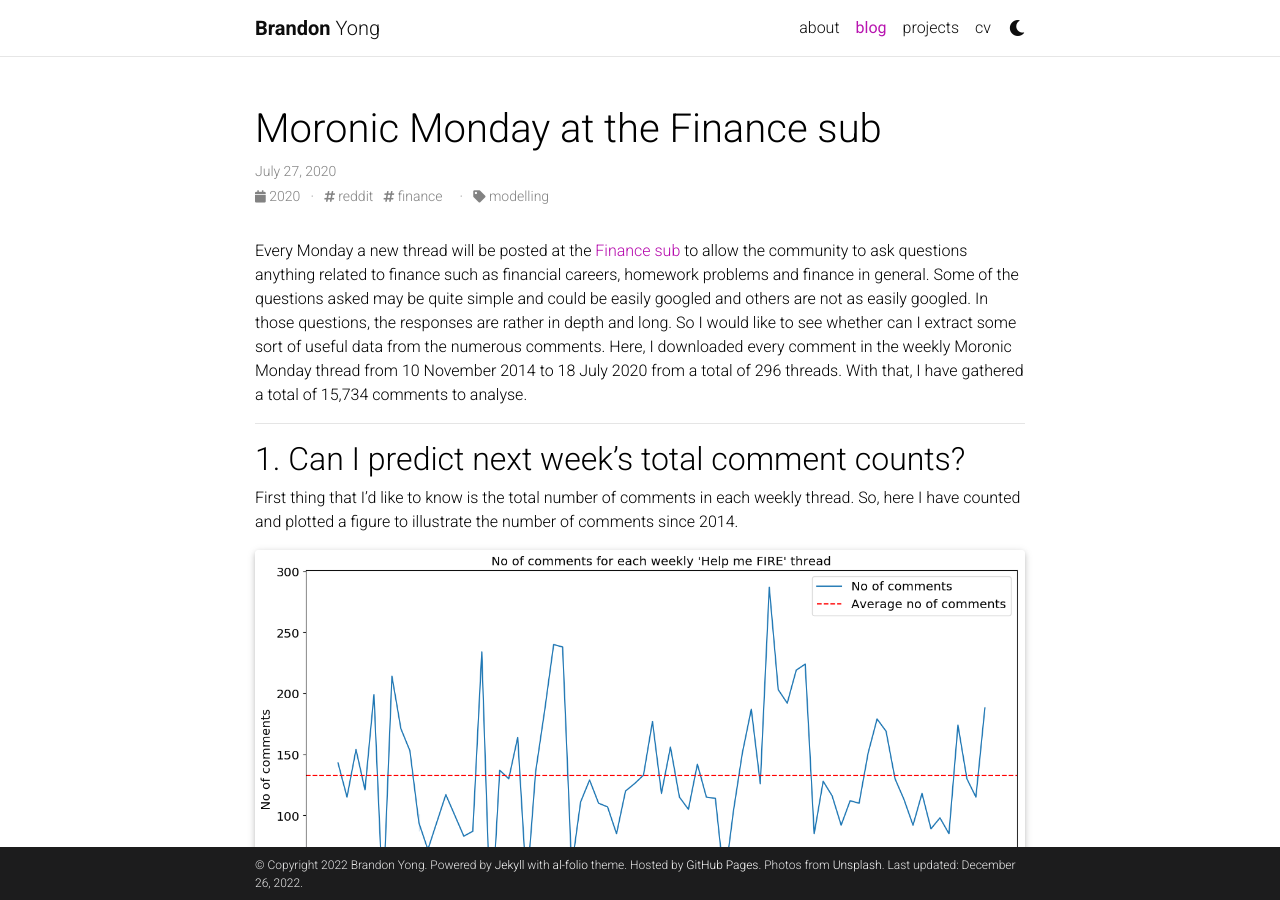
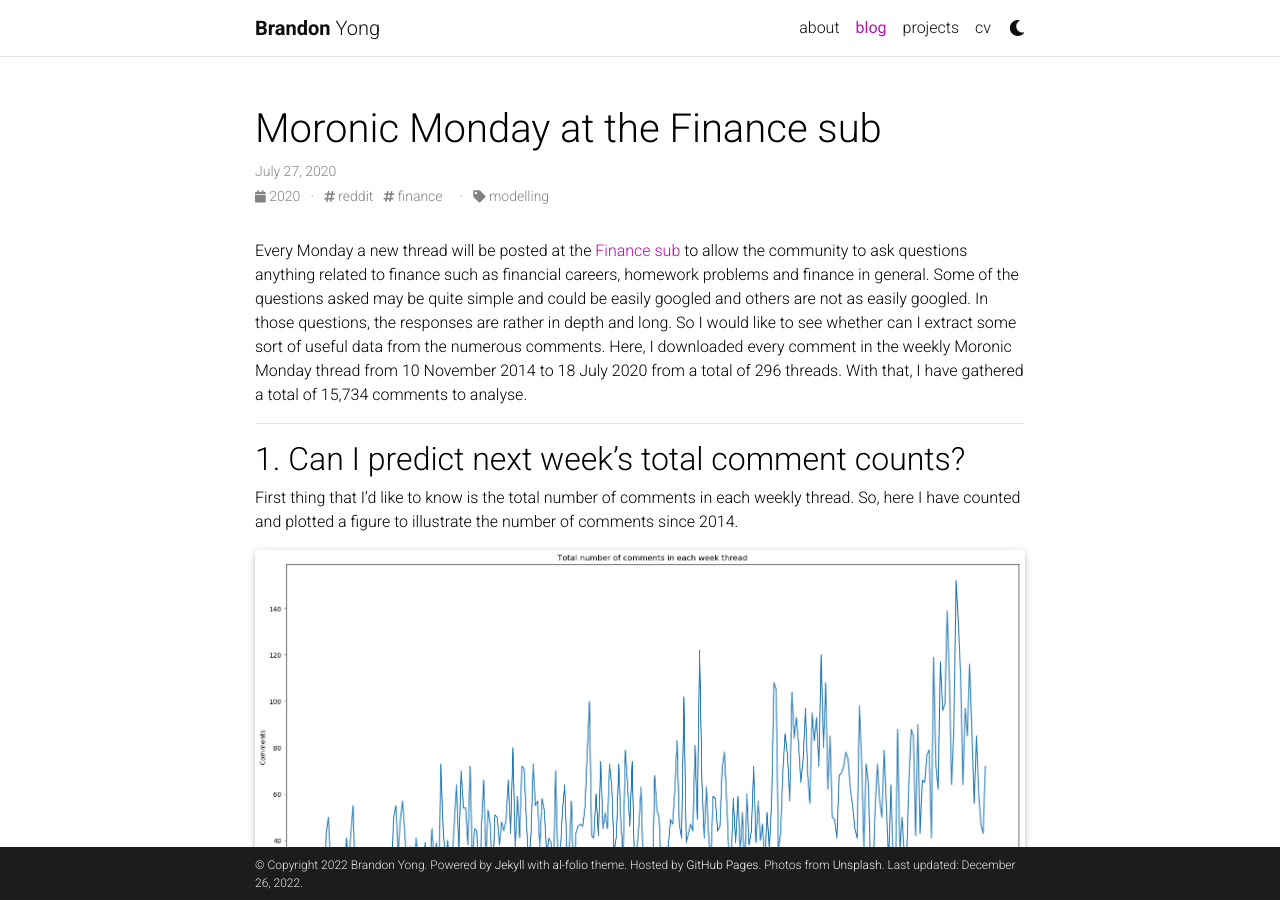
Before and after one commit to brandonyongys/brandonyongys.github.io, a Jekyll site: the page built from _posts/2020-07-27-finance-analysis.md, in a window 1280 px wide and 900 px high. Built offline with Jekyll 4.4.1, drawn with Linux system fonts in a browser that asks for light colours; full-size pictures stand in for the smaller copies a plugin makes; comment, search, counter and statistics services are not loaded; a style sheet for code colours, icons or effects is not loaded.

Commit message:
Updated the links for the images in finance analysis

```diff
--- a/_posts/2020-07-27-finance-analysis.md
+++ b/_posts/2020-07-27-finance-analysis.md
@@ -19,7 +19,7 @@
 
 <div class="row mt-3">
     <div class="col-sm mt-3 mt-md-0">
-        {% include figure.html path="assets/img/202008-finance-FIRE/00%20Weekly%20no%20of%20comments.png" class="img-fluid rounded z-depth-1" %}
+        {% include figure.html path="assets/img/202008-reddit-finance/01%20Weekly%20no%20of%20comments.png" class="img-fluid rounded z-depth-1" %}
     </div>
 </div>
 
@@ -35,7 +35,7 @@
 
 <div class="row mt-3">
     <div class="col-sm mt-3 mt-md-0">
-        {% include figure.html path="assets/img/202008-finance-FIRE/02%20ARIMA%20model.png" class="img-fluid rounded z-depth-1" %}
+        {% include figure.html path="assets/img/202008-reddit-finance/02%20ARIMA%20model.png" class="img-fluid rounded z-depth-1" %}
     </div>
 </div>
 
@@ -48,7 +48,7 @@
 
 <div class="row mt-3">
     <div class="col-sm mt-3 mt-md-0">
-        {% include figure.html path="assets/img/202008-finance-FIRE/03%20Boxplot%20no%20of%20words.png" class="img-fluid rounded z-depth-1" %}
+        {% include figure.html path="assets/img/202008-reddit-finance/03%20Boxplot%20no%20of%20words.png" class="img-fluid rounded z-depth-1" %}
     </div>
 </div>
 
@@ -61,10 +61,10 @@
 
 <div class="row mt-3">
     <div class="col-sm mt-3 mt-md-0">
-        {% include figure.html path="assets/img/202008-finance-FIRE/05%20Bigram%20for%20all%20comments.png" class="img-fluid rounded z-depth-1" zoomable=true %}
+        {% include figure.html path="assets/img/202008-reddit-finance/05%20Bigram%20for%20all%20comments.png" class="img-fluid rounded z-depth-1" zoomable=true %}
     </div>
     <div class="col-sm mt-3 mt-md-0">
-        {% include figure.html path="assets/img/202008-finance-FIRE/05%20Trigram%20for%20all%20comments.png" class="img-fluid rounded z-depth-1" zoomable=true %}
+        {% include figure.html path="assets/img/202008-reddit-finance/05%20Trigram%20for%20all%20comments.png" class="img-fluid rounded z-depth-1" zoomable=true %}
     </div>
 </div>
 
@@ -79,7 +79,7 @@
 
 <div class="row mt-3">
     <div class="col-sm mt-3 mt-md-0">
-        {% include figure.html path="assets/img/202008-finance-FIRE/04%20Boxplot%20upvotes.png" class="img-fluid rounded z-depth-1" %}
+        {% include figure.html path="assets/img/202008-reddit-finance/04%20Boxplot%20upvotes.png" class="img-fluid rounded z-depth-1" %}
     </div>
 </div>
 
@@ -96,10 +96,10 @@
 
 <div class="row mt-3">
     <div class="col-sm mt-3 mt-md-0">
-        {% include figure.html path="assets/img/202008-finance-FIRE/05%20Bigram%20for%20downvotes.png" class="img-fluid rounded z-depth-1" zoomable=true %}
+        {% include figure.html path="assets/img/202008-reddit-finance/05%20Bigram%20for%20downvotes.png" class="img-fluid rounded z-depth-1" zoomable=true %}
     </div>
     <div class="col-sm mt-3 mt-md-0">
-        {% include figure.html path="assets/img/202008-finance-FIRE/05%20Trigram%20for%20downvotes.png" class="img-fluid rounded z-depth-1" zoomable=true %}
+        {% include figure.html path="assets/img/202008-reddit-finance/05%20Trigram%20for%20downvotes.png" class="img-fluid rounded z-depth-1" zoomable=true %}
     </div>
 </div>
 
```
Also changed, not shown: other parts of _posts/2020-07-27-finance-analysis.md (+1 -1 lines).
